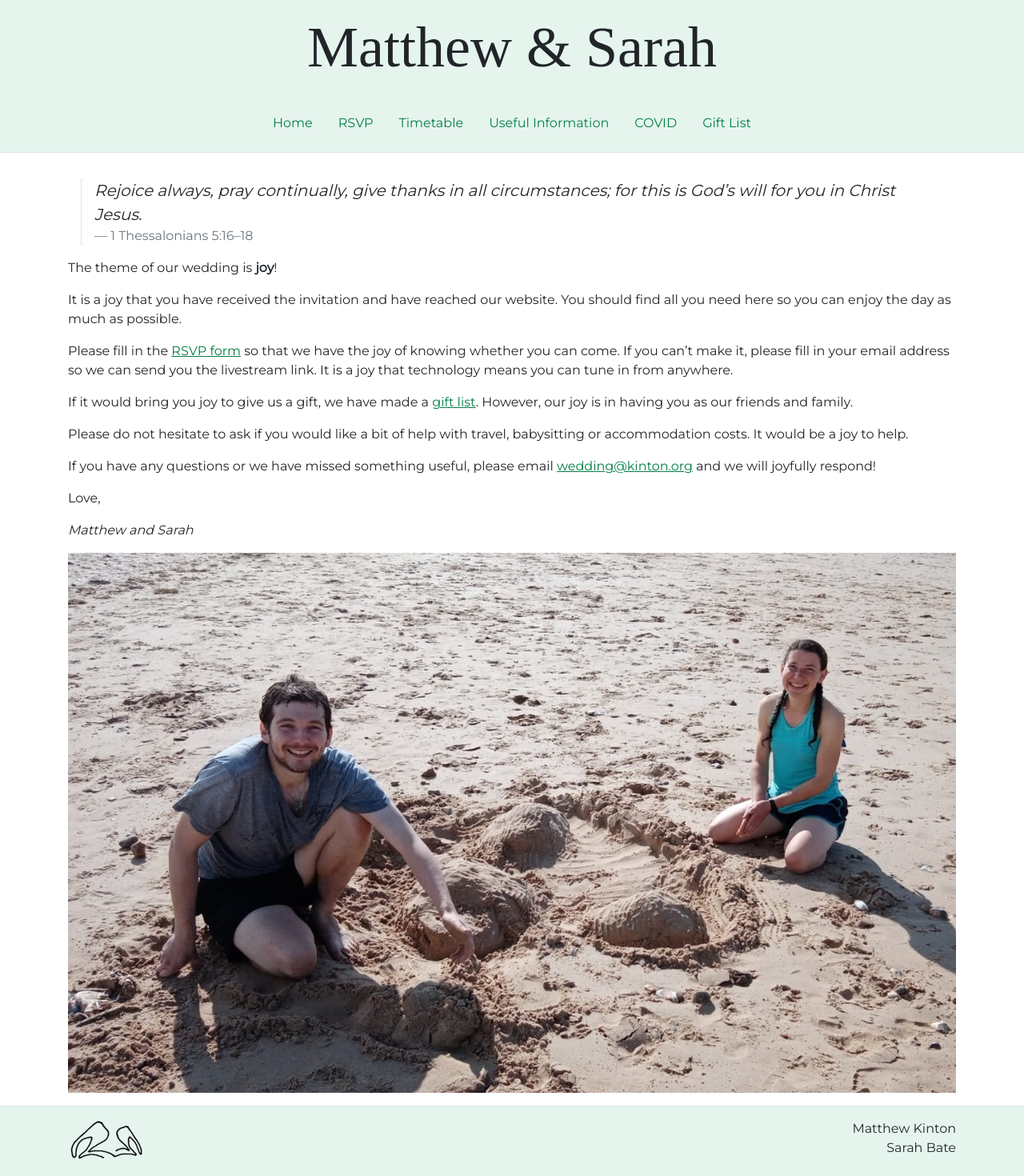
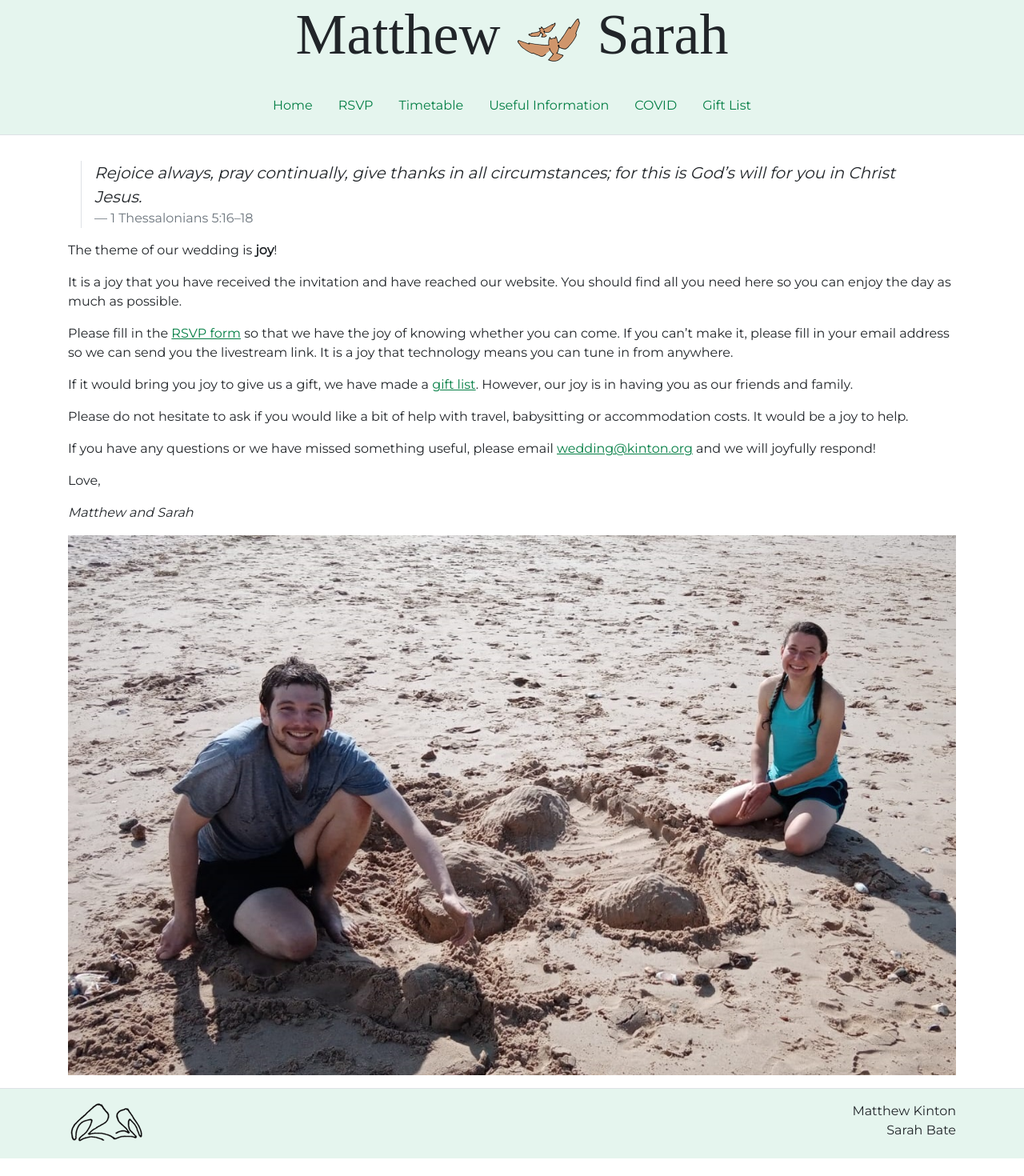
Before and after one commit to djcarter85/carterwedding, a Jekyll site: the page built from index.html, in a window 1280 px wide. Shown: the whole page at 80% size. Built offline with Jekyll 4.4.1, drawn with Linux system fonts in a browser that asks for light colours; some web fonts are replaced; after the commit the page ends 1448 px from its top, so only the background shows below that.

Commit message:
Add owls to header

```diff
--- a/_includes/title.html
+++ b/_includes/title.html
@@ -1,3 +1,7 @@
 <div class="container pt-3">
-  <h1 class="display-3 text-center">Matthew & Sarah</h1>
+  <h1 class="display-3 text-center">
+    Matthew
+    <img src="{{ site.baseurl }}/images/owls_scaled.png">
+    Sarah
+  </h1>
 </div>
--- a/css/custom/includes/_header.scss
+++ b/css/custom/includes/_header.scss
@@ -1,3 +1,7 @@
 header {
   background-color: $accent;
 }
+
+.display-3 {
+  line-height: 0.75;
+}
```
Also changed, not shown: images/owls.png (added), images/owls_scaled.png (added).
